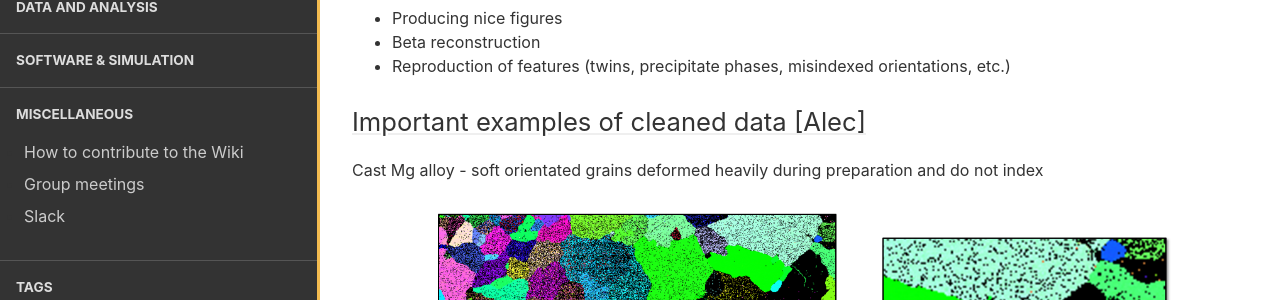
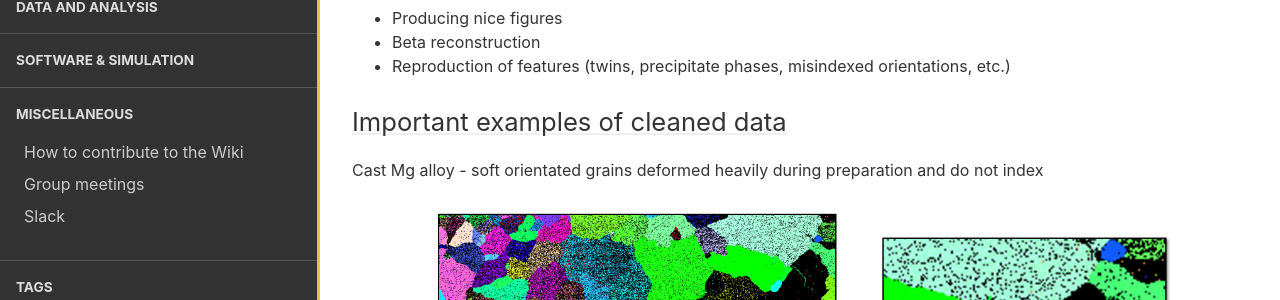
Before and after one commit to LightForm-group/wiki, a Jekyll site: the page built from collections/_tutorials/cleaning_EBSD_data.md, in a window 1280 px wide and 900 px high. Shown: the part 351-651 px from the top of the window. Built offline with Jekyll 4.4.1, drawn with Linux system fonts in a browser that asks for light colours; nearby versions of some CDN libraries.

Commit message:
Update cleaning_EBSD_data.md

```diff
--- a/collections/_tutorials/cleaning_EBSD_data.md
+++ b/collections/_tutorials/cleaning_EBSD_data.md
@@ -11,7 +11,7 @@ author: Christopher Daniel
 - Beta reconstruction
 - Reproduction of features (twins, precipitate phases, misindexed orientations, etc.)
 
-## Important examples of cleaned data [Alec]
+## Important examples of cleaned data
 
 Cast Mg alloy - soft orientated grains deformed heavily during preparation and do not index
 
```
